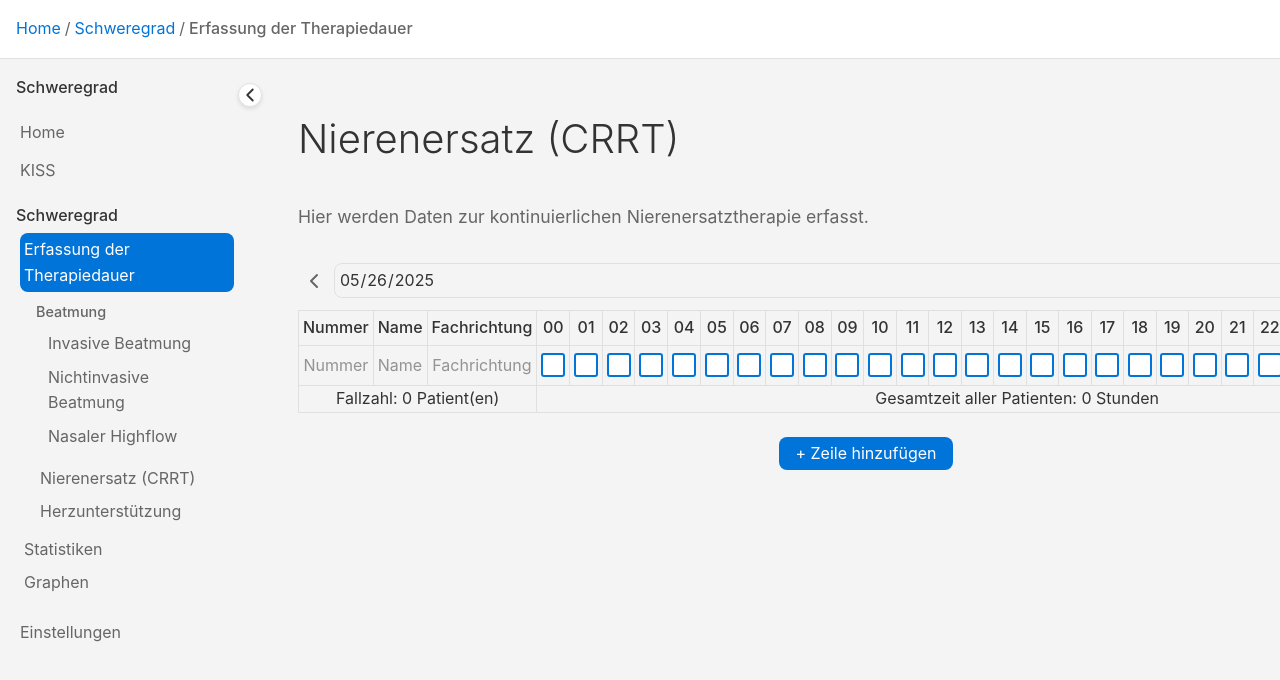
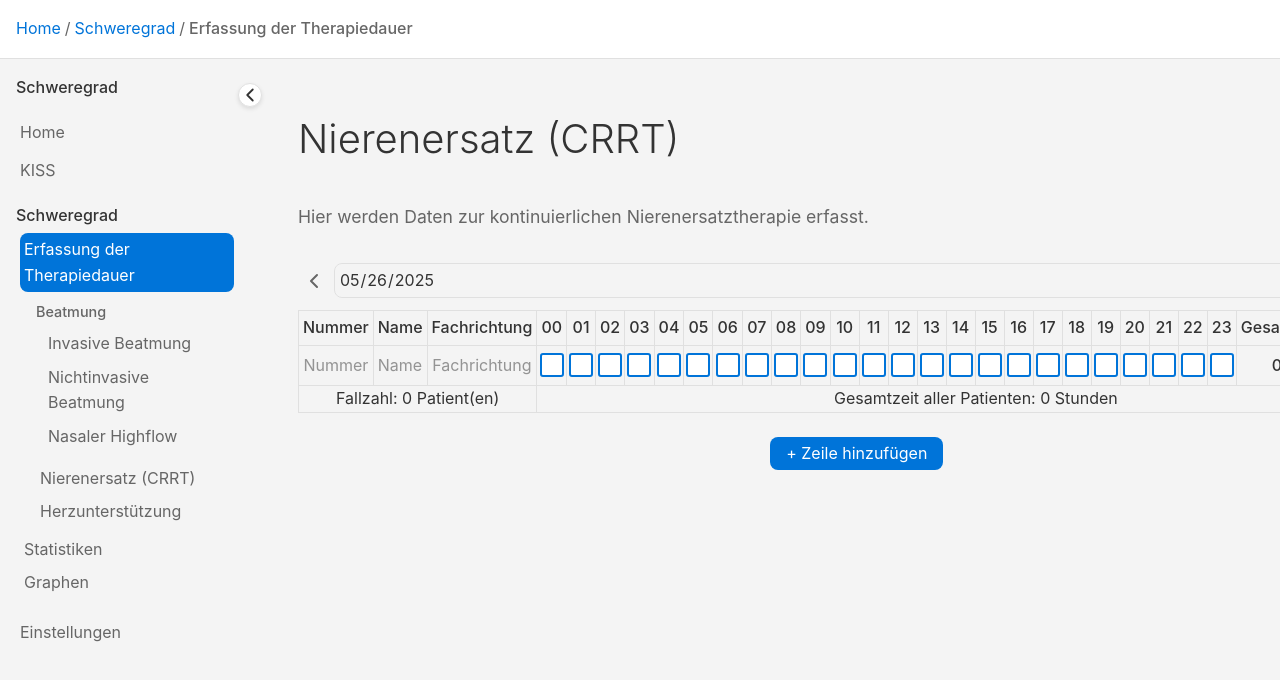
Before and after one commit to F1rlefanz/statisticstool, a React (Vite) app: page /therapiedauer/nierenersatz in a window 1280 px wide. Shown: the top 680 px of the page. Built offline with nearby package versions, Linux system fonts and the light colour scheme.

Commit message:
Styling 2

```diff
--- a/src/components/TherapiedauerTabellen/TherapieTimeTable.scss
+++ b/src/components/TherapiedauerTabellen/TherapieTimeTable.scss
@@ -7,7 +7,7 @@
 
 .therapie-time-table {
   width: 100%;
-  min-width: 1200px;
+  //min-width: 1200px;
   border-collapse: collapse;
   margin-top: $spacing-md;
 
--- a/src/styles/global.scss
+++ b/src/styles/global.scss
@@ -25,14 +25,14 @@ body {
   &.full-width {
     max-width: $container-max-width;
 
-    // Ausnahme für Tabellen-Container
-    .table-container {
-      max-width: none;
-      margin-left: -$spacing-xl;
-      margin-right: -$spacing-xl;
-      padding-left: $spacing-xl;
-      padding-right: $spacing-xl;
-    }
+    // Tabellen bekommen volle Breite
+// Tabellen bekommen volle verfügbare Breite
+.table-container {
+  max-width: none;
+  margin: 0;
+  padding: 0;
+  width: 100%;
+}
   }
 
   &.narrow {
```
